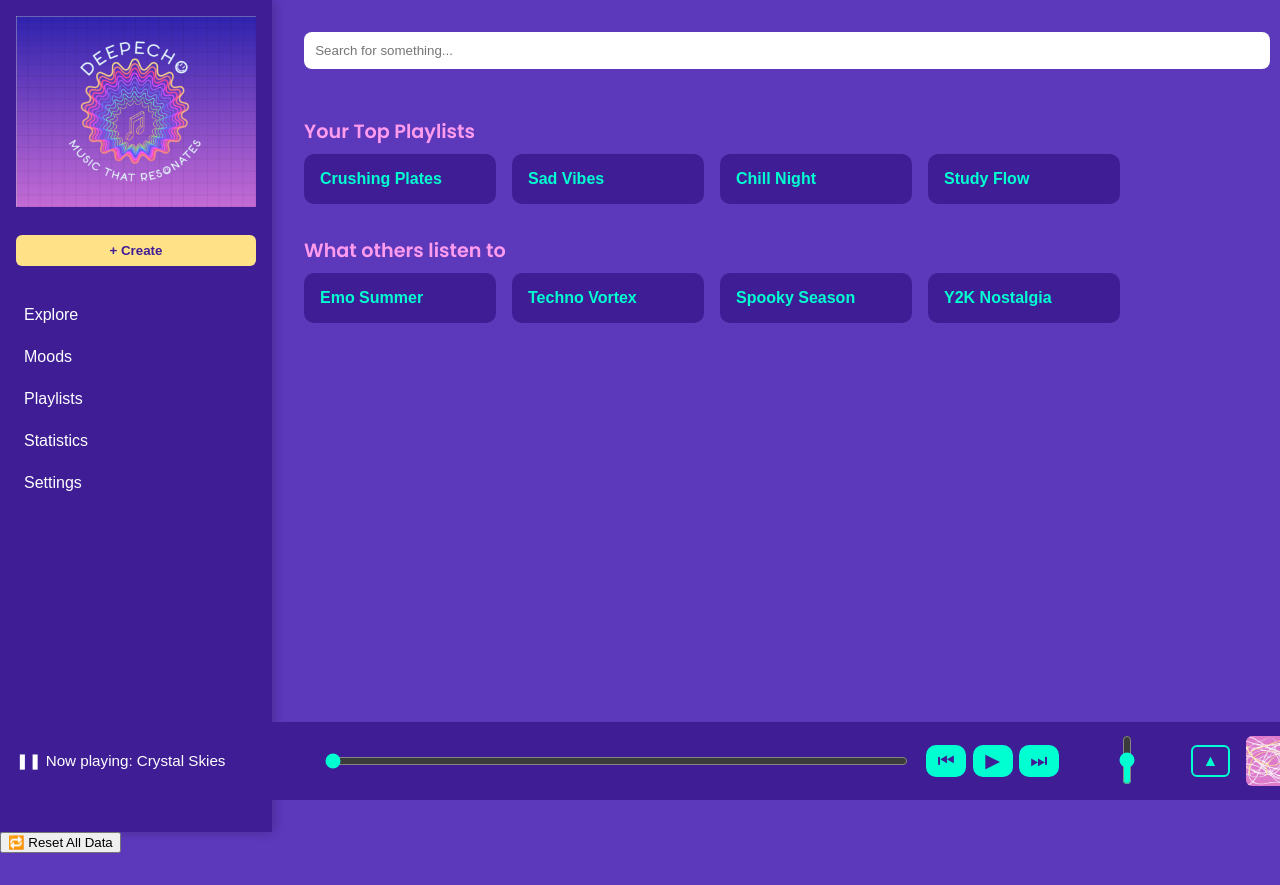
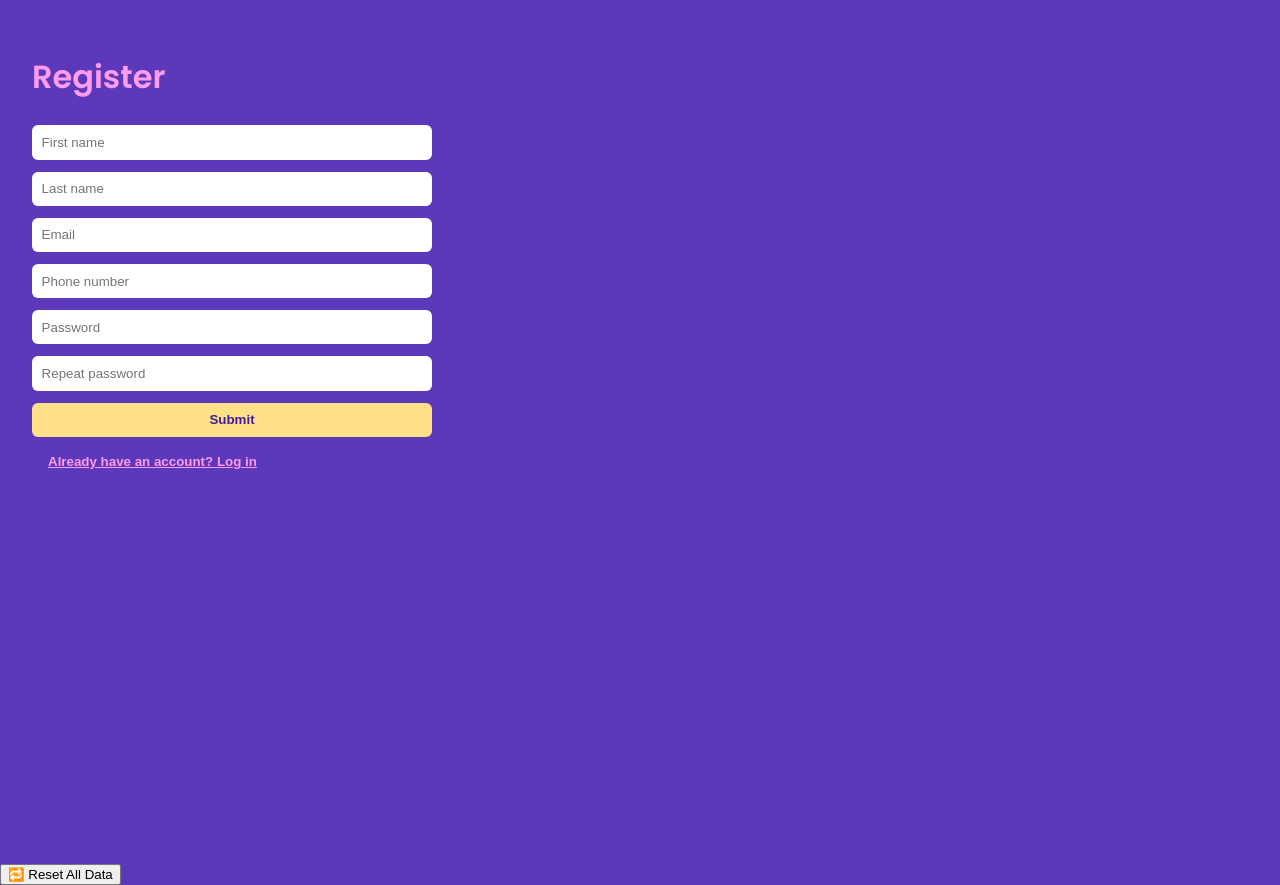
Before and after one commit to gwunderfitz/deepecho, a Svelte app: page / in a window 1280 px wide. Before the commit the page ends 853 px from the top, so only its background shows below. Built offline with nearby package versions, Linux system fonts and the light colour scheme; a web font is replaced by a local one.

Commit message:
login&registration

```diff
--- a/src/App.svelte
+++ b/src/App.svelte
@@ -7,10 +7,18 @@
   import Playlists from './Playlists.svelte';
   import Login from './Login.svelte';
   import Register from './Register.svelte';
+  import { user } from './stores/user.js';
   import { audio } from './audio.js';
   import { onMount } from 'svelte';
 
   let currentPage = 'home';
+  $user;
+  onMount(() => {
+    if (!user || !$user) {
+      currentPage = 'register';
+    }
+  });
+
   let showPlayer = false;
   let isSeeking = false;
   let isPlaying = false;
@@ -92,7 +100,7 @@
   {/if}
 
   <div style="flex: 1; position: relative;">
-    <svelte:component on:navigate={handleNavigate} this={pages[currentPage]} {...props} />
+    <svelte:component on:navigate={handleNavigate} this={pages[currentPage]} {...props}   on:navigate={(e) => currentPage = e.detail} />
 
     {#if showUI && !showPlayer}
       <MiniPlayer
--- a/src/Login.svelte
+++ b/src/Login.svelte
@@ -1,4 +1,6 @@
 <script>
+  import { createEventDispatcher } from 'svelte';
+  const dispatch = createEventDispatcher();
   const USERS_KEY = 'deepecho_users';
   const SESSION_KEY = 'deepecho_session';
 
@@ -19,7 +21,8 @@
 
     localStorage.setItem(SESSION_KEY, JSON.stringify(user));
     alert('Logged in as ' + user.firstName);
-    // optionally redirect or update UI
+
+    dispatch('navigate', 'home');
   }
 </script>
 
@@ -36,6 +39,10 @@
 
     <button on:click={login}>Login</button>
   </div>
+  <button on:click={() => dispatch('navigate', 'register')} class="alt-btn">
+    Need an account? Register here
+  </button>
+
 </div>
 
 <style>
@@ -84,4 +91,14 @@
     color: var(--error);
     font-weight: bold;
   }
+
+  .alt-btn {
+  background: none;
+  border: none;
+  color: var(--highlight);
+  cursor: pointer;
+  text-decoration: underline;
+  margin-top: 0.5rem;
+}
+
 </style>
--- a/src/Register.svelte
+++ b/src/Register.svelte
@@ -1,4 +1,6 @@
 <script>
+  import { createEventDispatcher } from 'svelte';
+  const dispatch = createEventDispatcher();
   const USERS_KEY = 'deepecho_users';
 
   let firstName = '';
@@ -59,6 +61,10 @@
 
     <button on:click={register}>Submit</button>
   </div>
+  <button on:click={() => dispatch('navigate', 'login')} class="alt-btn">
+    Already have an account? Log in
+  </button>
+
 </div>
 
 <style>
@@ -112,4 +118,13 @@
     color: var(--fg-main);
     font-weight: bold;
   }
+
+  .alt-btn {
+  background: none;
+  border: none;
+  color: var(--highlight);
+  cursor: pointer;
+  text-decoration: underline;
+  margin-top: 0.5rem;
+}
 </style>
--- a/src/Sidebar.svelte
+++ b/src/Sidebar.svelte
@@ -1,6 +1,7 @@
 <script>
   import { createEventDispatcher } from 'svelte';
-  import logo from './assets/DE_Logo_1.png'; // ✅ this is how to load your logo
+  import logo from './assets/DE_Logo_1.png';
+  import { user } from './stores/user.js';
 
   const dispatch = createEventDispatcher();
   let showDropdown = false;
@@ -35,6 +36,7 @@
     <button on:click={() => goTo('statistics')}>Statistics</button>
     <button on:click={() => goTo('settings')}>Settings</button>
   </nav>
+
 </aside>
 
 <style>
--- /dev/null
+++ b/src/stores/user.js
@@ -0,0 +1,13 @@
+import { writable } from 'svelte/store';
+
+export const user = writable(
+  JSON.parse(sessionStorage.getItem('user')) || null
+);
+
+user.subscribe((value) => {
+  if (value) {
+    sessionStorage.setItem('user', JSON.stringify(value));
+  } else {
+    sessionStorage.removeItem('user');
+  }
+});
```
